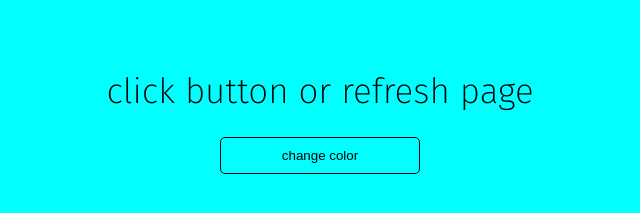
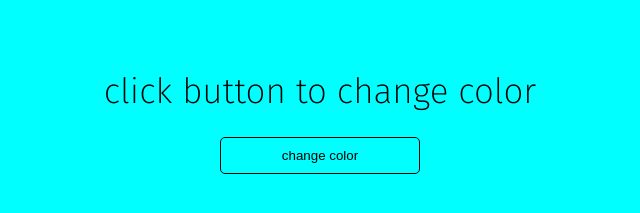
Before and after one commit to mostafa-kheibary/Color-Generator, a plain HTML site: page index.html in a window 1280 px wide. Shown: the part 209-422 px from the top of the page, 320-960 px from the left. Drawn offline with Linux system fonts and the light colour scheme.

Commit message:
edit index text

```diff
--- a/index.html
+++ b/index.html
@@ -18,7 +18,7 @@
         </div>
         <div class="center">
             <div>
-                <h1 id="Color">click button or refresh page</h1>
+                <h1 id="Color">click button to change color</h1>
                 <button id="butt" onclick="sum()">change color</button>
             </div>
         </div>
```
